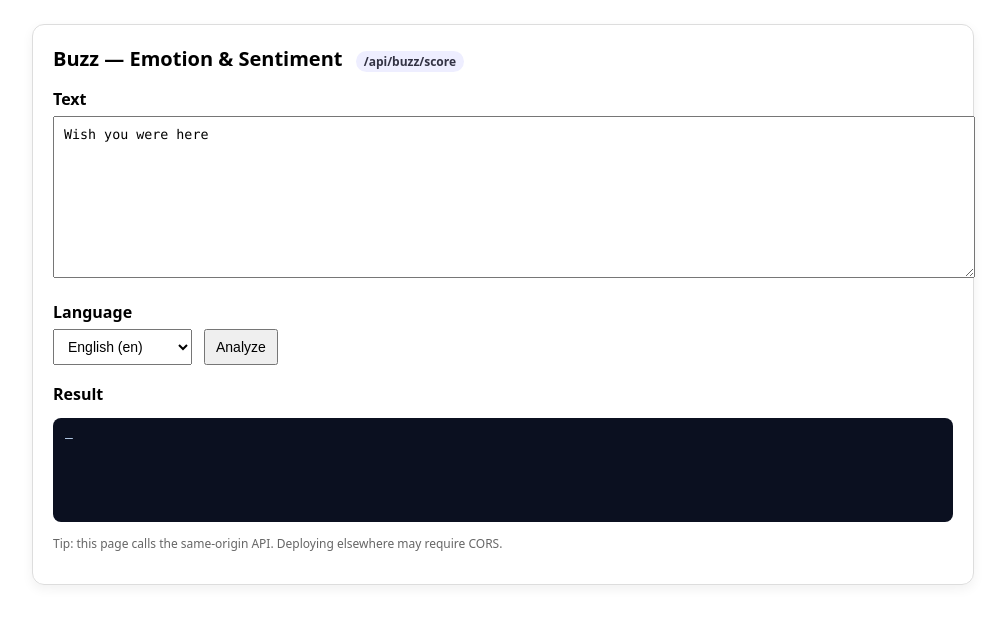
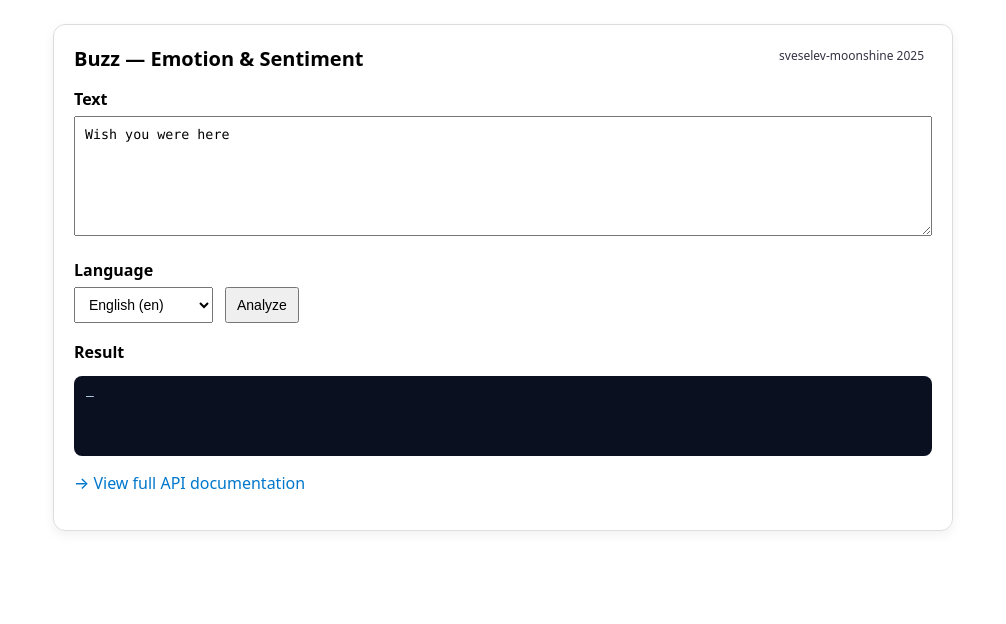
Before and after one commit to sveselev/moonshine, a Spring Boot app: page /buzz-ui.html in a window 1280 px wide. Shown: the top 624 px of the page, without its empty margins (137-1143 px from the left). Run offline with Spring Boot 4, Linux system fonts and the light colour scheme; some of the project's set-up classes (security, data sources, template engines, error pages and the like) are left out, and stand-ins take their place; some libraries are stand-ins or nearby versions.

Commit message:
buzz - react form improve

```diff
--- a/buzz/src/main/resources/static/buzz-ui.html
+++ b/buzz/src/main/resources/static/buzz-ui.html
@@ -4,33 +4,44 @@
     <meta charset="utf-8" />
     <meta name="viewport" content="width=device-width, initial-scale=1" />
     <title>Buzz — Emotion & Sentiment</title>
+    <link rel="icon" type="image/png" href="/buzz-icon.png" />
     <style>
+      *, *::before, *::after { box-sizing: border-box; }
       body { font-family: system-ui, -apple-system, Segoe UI, Roboto, sans-serif; margin: 24px; }
       .card { max-width: 900px; margin: 0 auto; border: 1px solid #ddd; border-radius: 12px; padding: 20px; box-shadow: 0 4px 12px rgba(0,0,0,.06); }
       h1 { font-size: 20px; margin: 0 0 16px; }
       label { font-weight: 600; display: block; margin: 12px 0 6px; }
-      textarea { width: 100%; min-height: 140px; padding: 10px; font-family: ui-monospace, SFMono-Regular, Menlo, Consolas, monospace; }
+      textarea { width: 100%; min-height: 120px; padding: 10px; font-family: ui-monospace, SFMono-Regular, Menlo, Consolas, monospace; }
       select, button, input[type=text] { padding: 8px 10px; font-size: 14px; }
       .row { display: flex; gap: 12px; align-items: center; flex-wrap: wrap; }
       .row > * { margin: 6px 0; }
       .out { background: #0b1020; color: #c9e2ff; white-space: pre-wrap; padding: 12px; border-radius: 8px; min-height: 80px; overflow:auto }
-      .muted { color: #666; font-size: 12px; }
-      .tag { display:inline-block; background:#eef; color:#334; padding:2px 8px; border-radius:999px; font-size:12px; margin-left:8px }
+      .muted { color: #666; font-size: 12px; display: none }
+      .tag { display:inline-block; color:#334; padding:2px 8px; border-radius:999px; font-size:12px; margin-left:8px; font-weight: 160; float: right}
     </style>
   </head>
   <body>
     <div class="card">
-      <h1>Buzz — Emotion & Sentiment <span class="tag">/api/buzz/score</span></h1>
+      <h1>Buzz — Emotion & Sentiment <span class="tag">sveselev-moonshine 2025</span></h1>
       <div id="app"></div>
       <p class="muted">Tip: this page calls the same-origin API. Deploying elsewhere may require CORS.</p>
+      <p style="text-align:left; margin-top:16px;">
+        <a href="/api-docs" target="_blank" style="text-decoration:none; color:#0077cc; font-weight:500; ">
+          → View full API documentation
+        </a>
+      </p>
     </div>
 
-    <!-- React via CDN -->
+    <!-- React via CDN (UMD) + Babel Standalone for in‑browser JSX -->
     <script crossorigin src="https://unpkg.com/react@18/umd/react.production.min.js"></script>
     <script crossorigin src="https://unpkg.com/react-dom@18/umd/react-dom.production.min.js"></script>
     <script src="https://unpkg.com/babel-standalone@6/babel.min.js"></script>
 
     <script type="text/babel" data-presets="react">
+        /* global React, ReactDOM */
+        // ---- Sanity check: ensure React & ReactDOM are present and can mount ----
+        console.log('React:', (window.React && React.version) || 'n/a', 'ReactDOM:', (window.ReactDOM && ReactDOM.version) || 'n/a', 'Babel:', !!window.Babel);
+
         const { useState } = React;
 
         const LANGS = [
@@ -70,7 +81,7 @@
         }
 
         return (
-          <>
+          <div>
             <label htmlFor="txt">Text</label>
             <textarea id="txt" value={text} onChange={e => setText(e.target.value)} placeholder="Enter text to analyze..." />
 
@@ -90,11 +101,12 @@
             {error && <p style={{color:'#b00020'}}>Error: {error}</p>}
             <label>Result</label>
             <pre className="out">{result || '—'}</pre>
-          </>
+          </div>
         );
       }
 
-      ReactDOM.createRoot(document.getElementById('app')).render(<App/>);
+        const root = ReactDOM.createRoot(document.getElementById('app'));
+        root.render(<App/>);
     </script>
   </body>
 </html>
```
Also changed, not shown: buzz/src/main/java/com/moonshot/buzz/controller/BuzzController.java (+11 -1 lines), buzz/src/main/resources/static/buzz-icon.png (added). Lines whose indentation alone changed are shown as unchanged.
